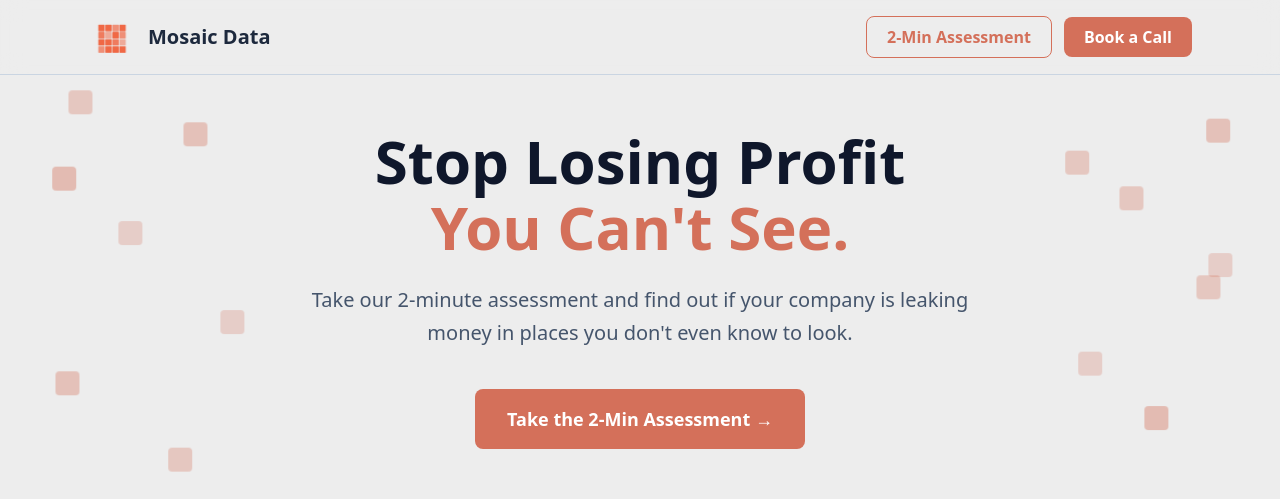
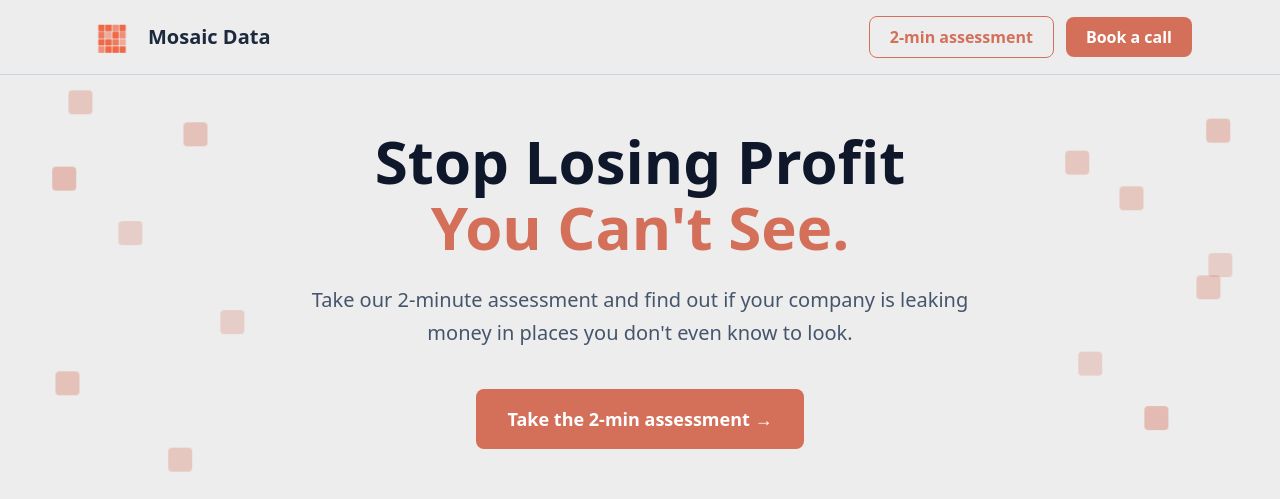
Before and after one commit to ninjalu/mosaic-data, a Next.js app: page / in a window 1280 px wide. Shown: the top 499 px of the page. Built offline with nearby package versions, Linux system fonts and the light colour scheme.

Commit message:
Lowercase button labels: 2-min assessment, Book a call
Co-Authored-By: Claude Opus 4.6 <noreply@anthropic.com>

```diff
--- a/app/assess/page.tsx
+++ b/app/assess/page.tsx
@@ -425,7 +425,7 @@ export default function AssessPage() {
             href="/#contact"
             className="px-5 py-2 bg-coral text-white rounded-lg font-semibold hover:bg-coral-light transition-colors"
           >
-            Book a Call
+            Book a call
           </a>
         </div>
       </header>
--- a/app/page.tsx
+++ b/app/page.tsx
@@ -21,13 +21,13 @@ export default function Home() {
               href="/assess"
               className="px-5 py-2 border border-coral text-coral rounded-lg font-semibold hover:bg-coral/5 transition-colors"
             >
-              2-Min Assessment
+              2-min assessment
             </a>
             <a
               href="#contact"
               className="px-5 py-2 bg-coral text-white rounded-lg font-semibold hover:bg-coral-light transition-colors"
             >
-              Book a Call
+              Book a call
             </a>
           </div>
         </div>
@@ -69,7 +69,7 @@ export default function Home() {
             href="/assess"
             className="inline-block px-8 py-4 bg-coral text-white rounded-lg font-semibold hover:bg-coral-light transition-colors text-lg"
           >
-            Take the 2-Min Assessment →
+            Take the 2-min assessment →
           </a>
 
         </div>
@@ -492,7 +492,7 @@ export default function Home() {
               href="/assess"
               className="inline-block px-8 py-4 bg-coral text-white rounded-lg font-semibold hover:bg-coral-light transition-colors text-lg"
             >
-              Take the 2-Min Assessment &rarr;
+              Take the 2-min assessment &rarr;
             </a>
           </div>
         </div>
```
